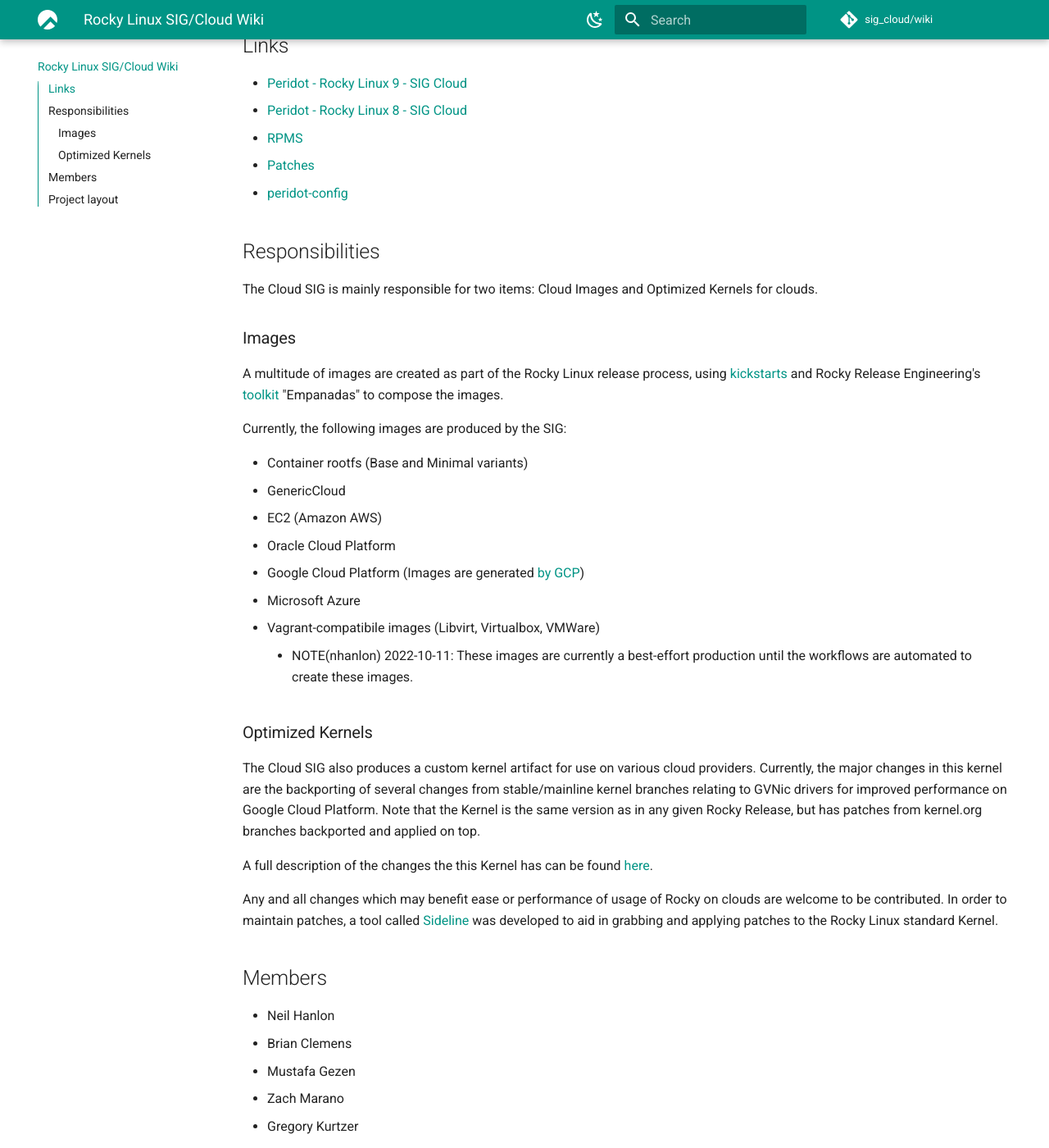
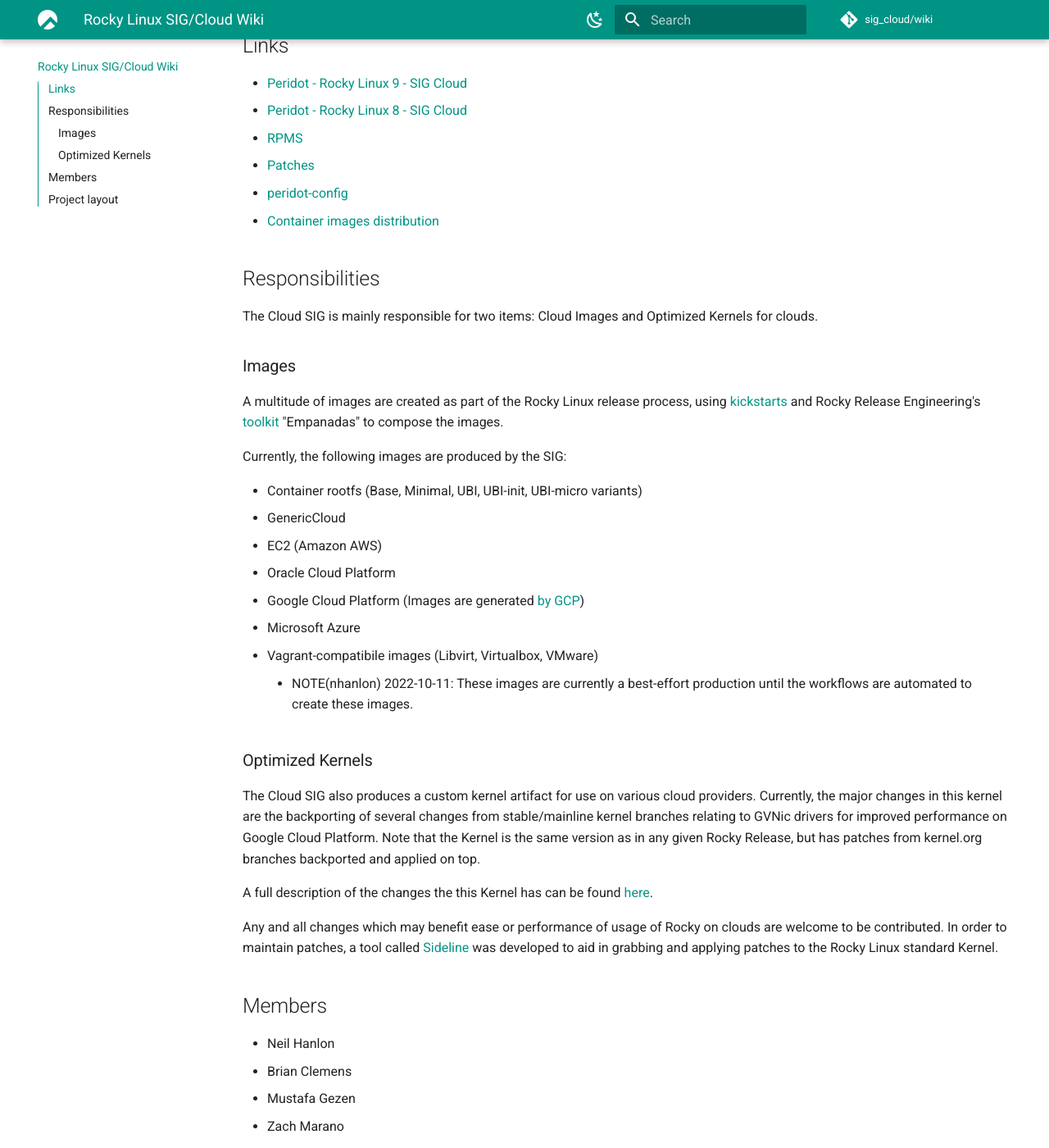
Before and after one commit to rocky-linux/sig-cloud-wiki, an MkDocs documentation site: the page built from docs/index.md, in a window 1280 px wide and 1400 px high, scrolled down 390 px. Shown: the whole window at 82% size. Built offline with MkDocs 1.6.1 and Material for MkDocs 9.7.7, drawn with Linux system fonts in a browser that asks for light colours; some of the changed text lies outside the part shown.

Commit message:
Update what's there and little bit of formatting

```diff
--- a/docs/index.md
+++ b/docs/index.md
@@ -13,6 +13,7 @@
 - [RPMS](https://git.rockylinux.org/sig/cloud/rpms)
 - [Patches](https://git.rockylinux.org/sig/cloud/patch)
 - [peridot-config](https://git.rockylinux.org/sig/cloud/peridot-config)
+- [Container images distribution](https://github.com/rocky-linux/sig-cloud-instance-images)
 
 ## Responsibilities
 
@@ -24,15 +25,15 @@
 
 Currently, the following images are produced by the SIG:
 
-* Container rootfs (Base and Minimal variants)
-* GenericCloud
-* EC2 (Amazon AWS)
-* Oracle Cloud Platform
-* Google Cloud Platform (Images are generated [by GCP](https://github.com/GoogleCloudPlatform/compute-image-tools/))
-* Microsoft Azure
-* Vagrant-compatibile images (Libvirt, Virtualbox, VMWare)
-    * NOTE(nhanlon) 2022-10-11: These images are currently a best-effort production until the workflows are automated to create these images.
+- Container rootfs (Base, Minimal, UBI, UBI-init, UBI-micro variants)
+- GenericCloud
+- EC2 (Amazon AWS)
+- Oracle Cloud Platform
+- Google Cloud Platform (Images are generated [by GCP](https://github.com/GoogleCloudPlatform/compute-image-tools/))
+- Microsoft Azure
+- Vagrant-compatibile images (Libvirt, Virtualbox, VMware)
 
+    - NOTE(nhanlon) 2022-10-11: These images are currently a best-effort production until the workflows are automated to create these images.
 
 ### Optimized Kernels
 
```
Also changed, not shown: other parts of docs/index.md (+8 -6 lines).
